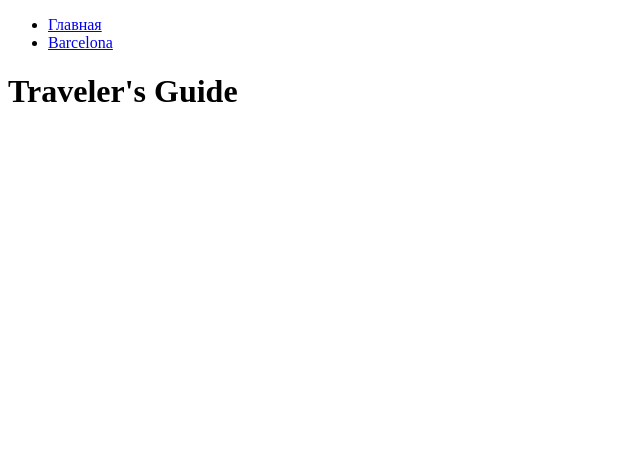
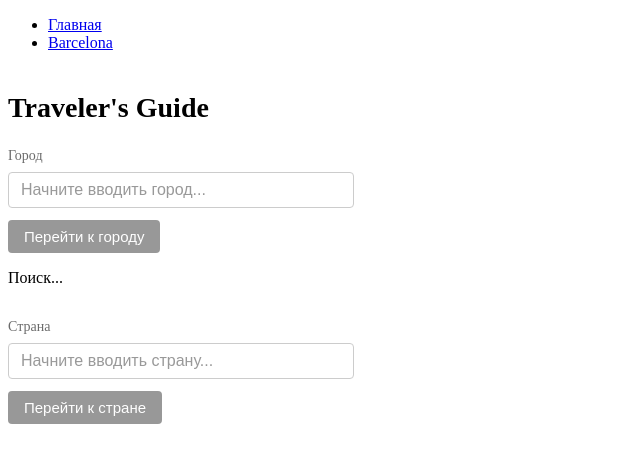
Before and after one commit to AlyonaCh/travelers-guide, a Nuxt app: page / in a window 1280 px wide. Shown: the top 462 px of the page, without its empty margins (0-640 px from the left). Built offline with nearby package versions, Linux system fonts and the light colour scheme.

Commit message:
add city datalist

```diff
--- /dev/null
+++ b/components/base/base-datalist-search/BaseDataListSearch.vue
@@ -0,0 +1,137 @@
+<script setup lang="ts">
+import { computed } from 'vue';
+
+defineOptions({
+  name: 'BaseDataListSearch',
+});
+
+const props = withDefaults(
+  defineProps<{
+    options: string[];
+    modelValue: string;
+    label: string;
+    placeholder: string;
+    buttonText: string;
+    canNavigate?: boolean;
+    id: string;
+  }>(),
+  { canNavigate: undefined },
+);
+
+const emit = defineEmits<{
+  'update:modelValue': [value: string];
+  navigate: [value: string];
+}>();
+
+const inputId = `base-datalist-search-input-${props.id}`;
+const listId = `base-datalist-search-list-${props.id}`;
+
+const isNavigateAllowed = computed(() => {
+  if (props.canNavigate !== undefined) return props.canNavigate;
+  return props.modelValue.trim().length > 0;
+});
+
+function onInput(event: Event) {
+  const target = event.target as HTMLInputElement;
+  const isEnoughLength = target.value.trim().length > 3;
+  if (isEnoughLength) {
+    emit('update:modelValue', target.value);
+  }
+}
+
+function submit() {
+  const value = props.modelValue.trim();
+  if (value && isNavigateAllowed.value) emit('navigate', value);
+}
+</script>
+
+<template>
+  <div class="base-datalist-search">
+    <label class="base-datalist-search__label" :for="inputId">
+      {{ label }}
+    </label>
+    <input
+      :id="inputId"
+      :value="modelValue"
+      type="text"
+      :list="listId"
+      class="base-datalist-search__input"
+      :placeholder="placeholder"
+      autocomplete="off"
+      @input="onInput"
+      @keydown.enter="submit"
+    />
+    <datalist
+      :id="listId"
+      class="base-datalist-search__datalist"
+      :key="options.length"
+    >
+      <option
+        v-for="option in options"
+        :key="option"
+        :value="option"
+      ></option>
+    </datalist>
+    <button
+      type="button"
+      class="base-datalist-search__button"
+      :disabled="!isNavigateAllowed"
+      @click="submit"
+    >
+      {{ buttonText }}
+    </button>
+  </div>
+</template>
+
+<style lang="scss" scoped>
+.base-datalist-search {
+  max-width: 20rem;
+
+  &__label {
+    display: block;
+    margin-bottom: 0.5rem;
+    font-size: 0.875rem;
+    font-weight: 500;
+    color: var(--color-text-secondary, #6b6b6b);
+  }
+
+  &__input {
+    width: 100%;
+    padding: 0.5rem 0.75rem;
+    font-size: 1rem;
+    border: 1px solid var(--color-border, #ccc);
+    border-radius: 0.25rem;
+    background: #fff;
+
+    &::placeholder {
+      color: var(--color-text-muted, #999);
+    }
+
+    &:focus {
+      outline: none;
+      border-color: var(--color-primary, #333);
+    }
+  }
+
+  &__button {
+    margin-top: 0.75rem;
+    padding: 0.5rem 1rem;
+    font-size: 0.9375rem;
+    font-weight: 500;
+    color: #fff;
+    background: var(--color-primary, #333);
+    border: none;
+    border-radius: 0.25rem;
+    cursor: pointer;
+
+    &:hover:not(:disabled) {
+      opacity: 0.9;
+    }
+
+    &:disabled {
+      opacity: 0.5;
+      cursor: not-allowed;
+    }
+  }
+}
+</style>
--- /dev/null
+++ b/components/composite/city-search/CitySearch.vue
@@ -0,0 +1,68 @@
+<script setup lang="ts">
+import { ref, computed } from 'vue'
+import BaseDataListSearch from '~/components/base/base-datalist-search/BaseDataListSearch.vue'
+import type { GeocodingResultItem, GeocodingSearchResponse } from './city-search.types'
+
+defineOptions({
+  name: 'CitySearch'
+})
+
+const emit = defineEmits<{
+  navigate: [cityName: string]
+}>()
+
+const query = ref('')
+
+const options = ref<GeocodingResultItem[]>([])
+
+
+const { data, pending, error, execute, status } = useFetch<GeocodingSearchResponse>(
+  () => `https://geocoding-api.open-meteo.com/v1/search?name=${query.value}&language=ru`,
+  {
+    immediate: false,
+  }
+)
+watch(status, (newStatus) => {
+  if (newStatus === 'success') {
+    options.value.push(...data.value?.results ?? [])
+  }
+})
+function handleUpdate() {
+  execute()
+}
+
+const cityOptions = computed(
+  () => options.value.map(city => city.name) ?? []
+)
+
+const canNavigate = computed(() => query.value.trim().length > 0)
+
+function handleNavigate(cityName: string) {
+  emit('navigate', cityName)
+}
+</script>
+
+<template>
+  <div class="city-search">
+    <BaseDataListSearch
+      v-model="query"
+      :options="cityOptions"
+      label="Город"
+      placeholder="Начните вводить город..."
+      button-text="Перейти к городу"
+      :can-navigate="canNavigate"
+      @navigate="handleNavigate"
+      id="city-search"
+      @update:model-value="handleUpdate"
+    />
+
+    <p v-if="pending">Поиск...</p>
+    <p v-if="error">Ошибка загрузки</p>
+  </div>
+</template>
+
+<style lang="scss" scoped>
+.city-search {
+  max-width: 20rem;
+}
+</style>
--- /dev/null
+++ b/components/composite/country-search/CountrySearch.vue
@@ -0,0 +1,63 @@
+<script setup lang="ts">
+import { ref, computed } from 'vue';
+import BaseDataListSearch from '~/components/base/base-datalist-search/BaseDataListSearch.vue';
+import { MOCK_COUNTRIES } from './country-search.const';
+
+defineOptions({
+  name: 'CountrySearch',
+});
+
+const query = ref('');
+
+const emit = defineEmits<{
+  navigate: [countryCode: string];
+}>();
+
+const countryOptions = computed(() =>
+  MOCK_COUNTRIES.map((c) => c.name),
+);
+
+const canNavigate = computed(() => findCountryCode(query.value) !== null);
+
+function findCountryCode(nameOrCode: string): string | null {
+  const normalized = nameOrCode.trim().toLowerCase();
+  const exact = MOCK_COUNTRIES.find(
+    (c) =>
+      c.name.toLowerCase() === normalized || c.code.toLowerCase() === normalized,
+  );
+  if (exact) return exact.code;
+  const matched = MOCK_COUNTRIES.filter(
+    (c) =>
+      c.name.toLowerCase().includes(normalized) ||
+      c.code.toLowerCase().includes(normalized),
+  );
+  const single = matched.length === 1 ? matched[0] : undefined;
+  return single ? single.code : null;
+}
+
+function handleNavigate(displayValue: string) {
+  const code = findCountryCode(displayValue);
+  if (code) emit('navigate', code);
+}
+</script>
+
+<template>
+  <div class="country-search">
+    <BaseDataListSearch
+      v-model="query"
+      :options="countryOptions"
+      label="Страна"
+      placeholder="Начните вводить страну..."
+      button-text="Перейти к стране"
+      :can-navigate="canNavigate"
+      @navigate="handleNavigate"
+      id="country-search"
+    />
+  </div>
+</template>
+
+<style lang="scss" scoped>
+.country-search {
+  max-width: 20rem;
+}
+</style>
--- /dev/null
+++ b/components/composite/country-search/country-search.const.ts
@@ -0,0 +1,22 @@
+export const MOCK_COUNTRIES = [
+  { name: 'Germany', code: 'DE' },
+  { name: 'France', code: 'FR' },
+  { name: 'Spain', code: 'ES' },
+  { name: 'Italy', code: 'IT' },
+  { name: 'United Kingdom', code: 'GB' },
+  { name: 'Netherlands', code: 'NL' },
+  { name: 'Portugal', code: 'PT' },
+  { name: 'Poland', code: 'PL' },
+  { name: 'Austria', code: 'AT' },
+  { name: 'Switzerland', code: 'CH' },
+  { name: 'Czech Republic', code: 'CZ' },
+  { name: 'Greece', code: 'GR' },
+  { name: 'Sweden', code: 'SE' },
+  { name: 'Norway', code: 'NO' },
+  { name: 'Denmark', code: 'DK' },
+  { name: 'Ireland', code: 'IE' },
+  { name: 'Belgium', code: 'BE' },
+  { name: 'Hungary', code: 'HU' },
+  { name: 'Croatia', code: 'HR' },
+  { name: 'Finland', code: 'FI' },
+] as const;
--- a/pages/index.vue
+++ b/pages/index.vue
@@ -1,12 +1,42 @@
 <script setup lang="ts">
+import CitySearch from '~/components/composite/city-search/CitySearch.vue';
+import CountrySearch from '~/components/composite/country-search/CountrySearch.vue';
 
+function goToCity(cityName: string) {
+  navigateTo(`/city/${encodeURIComponent(cityName)}`);
+}
+
+function goToCountry(countryCode: string) {
+  navigateTo(`/country/${encodeURIComponent(countryCode)}`);
+}
 </script>
 
 <template>
-  <div>
-    <h1>Traveler's Guide</h1>
+  <div class="index-page">
+    <h1 class="index-page__title">Traveler's Guide</h1>
+    <div class="index-page__search-block">
+      <CitySearch class="index-page__search" @navigate="goToCity" />
+      <CountrySearch class="index-page__search" @navigate="goToCountry" />
+    </div>
   </div>
 </template>
 
 <style lang="scss" scoped>
+.index-page {
+  padding: 1.5rem 0;
+
+  &__title {
+    margin: 0 0 1.5rem;
+    font-size: 1.75rem;
+  }
+
+  &__search-block {
+    display: grid;
+    grid-gap: 16px
+  }
+
+  &__search {
+    margin-bottom: 0;
+  }
+}
 </style>
```
Also changed, not shown: components/composite/city-search/city-search.const.ts (added, +22 -0 lines), components/composite/city-search/city-search.types.ts (added, +19 -0 lines).
